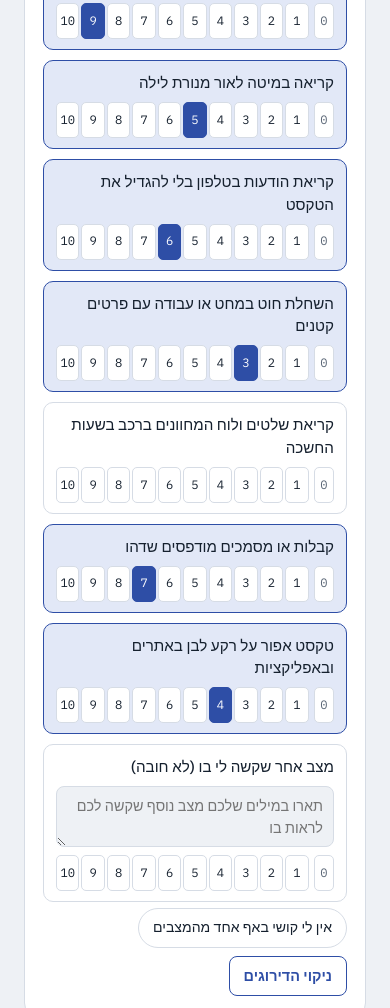
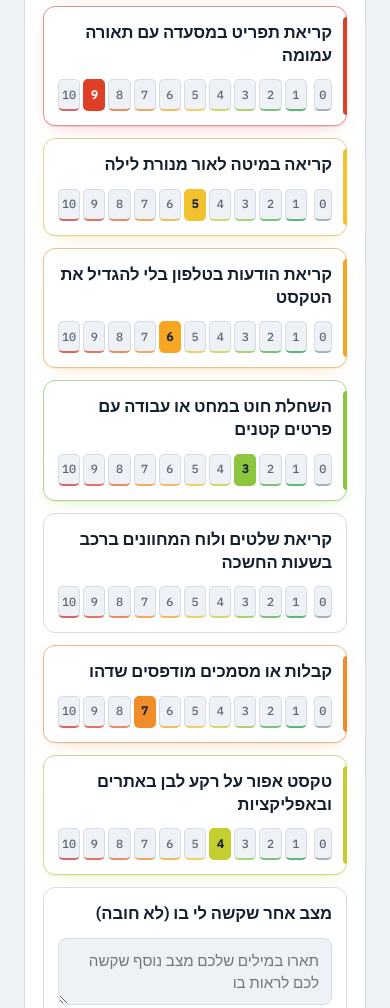
Before and after one commit to zivst1985/near-vision-profile, a plain HTML site: page index.html in a window 390 px wide. Shown: the part 1316-2324 px from the top of the page. Drawn offline with Linux system fonts and the light colour scheme; a web font is replaced by a local one.

Commit message:
v10: refined rating UI, larger questions, compact green-to-red scale

```diff
--- a/index.html
+++ b/index.html
@@ -185,31 +185,36 @@ details ul{margin:8px 0 0;padding-inline-start:18px;display:flex;flex-direction:
   .podium li{grid-template-columns:2em 28px minmax(0,1fr) 3em;}
   .podium .pbar{display:none}
 }
-/* v9: rate each situation 0–10, no category labels, random order per participant */
-.rate-legend{display:flex;justify-content:space-between;gap:8px;font-size:.8rem;color:var(--muted)}
-.rate-list{display:flex;flex-direction:column;gap:10px}
-.rate-item{border:1.5px solid var(--line);border-radius:10px;padding:10px 12px;display:flex;flex-direction:column;gap:8px;background:var(--surface)}
-.rate-item.on{border-color:var(--accent);background:var(--accent-soft)}
-.rate-text{font-weight:500;font-size:.95rem}
-.rate-scale{display:grid;grid-template-columns:repeat(11,minmax(0,1fr));gap:4px}
-.rv{font:inherit;font-family:var(--f-mono);font-size:.88rem;min-height:38px;min-width:0;border:1px solid var(--line);border-radius:6px;background:var(--surface);color:var(--ink);cursor:pointer;padding:0}
-.rv.z{margin-inline-end:6px;color:var(--muted)}
-.rv:hover{border-color:var(--accent)}
-.rv[aria-pressed="true"]{background:var(--accent);border-color:var(--accent);color:var(--sel-fg)}
-.rv.z[aria-pressed="true"]{background:var(--muted);border-color:var(--muted);color:var(--sel-fg)}
-.rv:focus-visible{outline:2px solid var(--accent);outline-offset:2px}
-.rate-ends{display:flex;justify-content:space-between;font-size:.72rem;color:var(--muted)}
-.rate-item textarea{font:inherit;font-size:.9rem;color:var(--ink);background:var(--bg);border:1px solid var(--line);border-radius:8px;padding:8px 10px;resize:vertical;min-height:48px;width:100%}
+/* v10: rating UI. Question text leads; a compact 0–10 scale coloured from green (1, mild) to red (10, severe); 0 is neutral. */
+.rate-legend{display:grid;grid-template-columns:auto 1fr auto;gap:10px;align-items:center;font-size:.78rem;color:var(--muted);max-width:460px}
+.rate-legend .grad{height:6px;border-radius:3px;background:linear-gradient(to right,#1e9e4a,#8cc63f,#f2c12e,#f28c28,#d62828)}
+html[dir="rtl"] .rate-legend .grad{background:linear-gradient(to left,#1e9e4a,#8cc63f,#f2c12e,#f28c28,#d62828)}
+.rate-list{display:flex;flex-direction:column;gap:12px}
+.rate-item{position:relative;border:1px solid var(--line);border-radius:12px;padding:16px 18px;display:flex;flex-direction:column;gap:12px;background:var(--surface);transition:border-color .2s,box-shadow .2s}
+.rate-item::before{content:"";position:absolute;inset-block:10px;inset-inline-start:-1px;width:4px;border-radius:0 4px 4px 0;background:var(--sel,transparent);transition:background .2s}
+html[dir="rtl"] .rate-item::before{border-radius:4px 0 0 4px}
+.rate-item.on{border-color:color-mix(in srgb,var(--sel) 45%,var(--line));box-shadow:0 1px 0 color-mix(in srgb,var(--sel) 12%,transparent),0 6px 18px -12px color-mix(in srgb,var(--sel) 60%,transparent)}
+.rate-text{font-weight:600;font-size:1.12rem;line-height:1.4;letter-spacing:-.005em;color:var(--ink)}
+.rate-scale{display:grid;grid-template-columns:repeat(11,minmax(0,1fr));gap:4px;max-width:460px}
+.rv{--c:#8a94a3;font:inherit;font-family:var(--f-mono);font-size:.78rem;font-weight:500;height:30px;min-width:0;padding:0;border:1px solid var(--line);border-bottom:2px solid color-mix(in srgb,var(--c) 70%,transparent);border-radius:6px;background:var(--bg);color:var(--muted);cursor:pointer;transition:background .15s,color .15s,border-color .15s,transform .1s}
+.rv.z{margin-inline-end:8px}
+.rv:hover{border-color:var(--c);color:var(--ink)}
+.rv:active{transform:scale(.94)}
+.rv[aria-pressed="true"]{background:var(--c);border-color:var(--c);color:var(--cf,#fff);font-weight:700}
+.rv:focus-visible{outline:2px solid var(--c);outline-offset:2px}
+.rate-item textarea{font:inherit;font-size:.95rem;color:var(--ink);background:var(--bg);border:1px solid var(--line);border-radius:8px;padding:10px 12px;resize:vertical;min-height:48px;width:100%}
 .rate-item textarea:focus-visible{outline:2px solid var(--accent);outline-offset:1px}
 .sit-res{list-style:none;padding:0}
 .sit-res li{display:flex;gap:10px;align-items:baseline}
-.rate-val{flex:none;font-family:var(--f-mono);font-weight:600;font-size:.85rem;min-width:3.4em;text-align:center;border-radius:6px;padding:1px 6px;background:var(--accent-soft);color:var(--accent);direction:ltr}
+.rate-val{flex:none;font-family:var(--f-mono);font-weight:700;font-size:.82rem;min-width:3.4em;text-align:center;border-radius:6px;padding:2px 6px;background:var(--c,var(--accent-soft));color:var(--cf,var(--accent));direction:ltr}
 .pname .avg{font-size:.72rem;color:var(--muted)}
 .generic-pill{background:var(--muted)}
 @media (max-width:620px){
-  .rate-scale{gap:2px}
-  .rv{font-size:.76rem;min-height:36px;border-radius:5px}
-  .rv.z{margin-inline-end:3px}
+  .rate-item{padding:14px 14px}
+  .rate-text{font-size:1.04rem}
+  .rate-scale{gap:3px;max-width:none}
+  .rv{height:32px;font-size:.74rem;border-radius:5px}
+  .rv.z{margin-inline-end:4px}
 }
 </style>
 </head><body>
@@ -244,7 +249,7 @@ details ul{margin:8px 0 0;padding-inline-start:18px;display:flex;flex-direction:
 </div>
 
 <script>
-// v9: the participant rates each of 9 everyday situations from 0 to 10 (0 or skip = doesn't bother).
+// v10: refined rating UI (green→red scale). v9: the participant rates each of 9 everyday situations from 0 to 10 (0 or skip = doesn't bother).
 // Situations are shown without category labels, in a random order for each participant.
 // Category weights come from the sum of the ratings of each category's situations.
 const VERSION = 'v9-rating';
@@ -271,7 +276,7 @@ const T = {
   eye:{od:'ימין',os:'שמאל'}, rxCol:{sph:'Sph',cyl:'Cyl',ax:'Axis',add:'ADD'},
   secA:'עד כמה קשה לך לראות במצבים האלה?',
   rateLead:'לכל מצב, בחרו עד כמה הוא מפריע לכם: 1 מפריע מעט, 10 מפריע מאוד. אם המצב לא מפריע לכם, בחרו 0 או דלגו עליו. לחיצה נוספת על אותו מספר מבטלת את הבחירה.',
-  lo:'0 = לא מפריע', hi:'10 = מפריע מאוד',
+  lo:'0 לא מפריע · 1 מעט', hi:'10 מאוד',
   hint:n=>`דורגו ${n} מתוך 9 מצבים`,
   noneHint:'סומן: אין לי קושי באף אחד מהמצבים.',
   reset:'ניקוי הדירוגים', none:'אין לי קושי באף אחד מהמצבים',
@@ -330,7 +335,7 @@ const T = {
   eye:{od:'Right',os:'Left'}, rxCol:{sph:'Sph',cyl:'Cyl',ax:'Axis',add:'ADD'},
   secA:'How hard is it for you to see in these situations?',
   rateLead:'For each situation, pick how much it bothers you: 1 bothers a little, 10 bothers a lot. If it doesn’t bother you, pick 0 or skip it. Tap the same number again to undo.',
-  lo:'0 = doesn’t bother', hi:'10 = bothers a lot',
+  lo:'0 not at all · 1 a little', hi:'10 a lot',
   hint:n=>`${n} of 9 situations rated`,
   noneHint:'Marked: no difficulty in any of these situations.',
   reset:'Clear ratings', none:'None of these is hard for me',
@@ -466,19 +471,24 @@ function updateAge(){
 }
 
 const ratedCount = () => ALL.filter(s=>S.rate[s]!==null).length;
+// Rating colours: 0 neutral; 1 green (mild) through 10 red (severe). cf = text colour on the filled button.
+const RC = ['#8a94a3','#1e9e4a','#4cad44','#8cc63f','#c3cf2f','#f2c12e','#f6a623','#f28c28','#ea6227','#de3f26','#d62828'];
+const RF = v => (v>=3 && v<=7) ? '#15202e' : '#ffffff';
+const rcStyle = v => (v===null||v===undefined) ? '' : `--c:${RC[v]};--cf:${RF(v)}`;
 function scaleHtml(id, cur, label){
   return `<div class="rate-scale" role="group" aria-label="${esc(label)}">${VALS.map(v=>
-    `<button type="button" class="rv${v===0?' z':''}" data-sit="${id}" data-v="${v}" aria-pressed="${cur===v}">${v}</button>`).join('')}</div>`;
+    `<button type="button" class="rv${v===0?' z':''}" style="${rcStyle(v)}" data-sit="${id}" data-v="${v}" aria-pressed="${cur===v}">${v}</button>`).join('')}</div>`;
 }
+const itemAttr = v => v>0 ? ` on" style="--sel:${RC[v]}` : '';
 function renderRate(){
   const t = T[lang];
   let h = `<p class="rank-hint" id="rank-hint">${esc(S.none?t.noneHint:t.hint(ratedCount()))}</p>`;
-  h += `<div class="rate-legend"><span>${esc(t.lo)}</span><span>${esc(t.hi)}</span></div><div class="rate-list">`;
+  h += `<div class="rate-legend"><span>${esc(t.lo)}</span><span class="grad"></span><span>${esc(t.hi)}</span></div><div class="rate-list">`;
   S.shown.forEach(s=>{
     const v = S.rate[s];
-    h += `<div class="rate-item${v>0?' on':''}"><p class="rate-text">${esc(t.sit[s])}</p>${scaleHtml(s, v, t.sit[s])}</div>`;
+    h += `<div class="rate-item${itemAttr(v)}"><p class="rate-text">${esc(t.sit[s])}</p>${scaleHtml(s, v, t.sit[s])}</div>`;
   });
-  h += `<div class="rate-item${S.otherRate>0?' on':''}"><p class="rate-text">${esc(t.otherBtn)}</p>
+  h += `<div class="rate-item${itemAttr(S.otherRate)}"><p class="rate-text">${esc(t.otherBtn)}</p>
     <textarea id="other-text" data-other="1" rows="2" placeholder="${esc(t.otherPh)}" aria-label="${esc(t.otherBtn)}">${esc(S.other||'')}</textarea>
     ${scaleHtml(OTHER, S.otherRate, t.otherBtn)}</div>`;
   h += `</div><div class="sit-actions"><button type="button" class="sit-none${S.none?' on':''}" id="sit-none" aria-pressed="${S.none}">${esc(t.none)}</button>`;
@@ -583,7 +593,7 @@ function renderResults(){
   h += `</ol></div>`;
   const b = bothered();
   h += `<div class="r-sec full"><h3>${t.sitH}</h3>`;
-  h += (S.none || !b.length) ? `<p class="note">${esc(t.noneRes)}</p>` : `<ol class="sit-res">${b.map(x=>`<li><span class="rate-val">${x.v??'—'}/10</span><span>${x.s===OTHER?'':`<span class="tagc">${esc(t.cat[catOf(x.s)])}</span> `}${esc(sitLabel(x.s))}</span></li>`).join('')}</ol>`;
+  h += (S.none || !b.length) ? `<p class="note">${esc(t.noneRes)}</p>` : `<ol class="sit-res">${b.map(x=>`<li><span class="rate-val" style="${rcStyle(x.v)}">${x.v??'—'}/10</span><span>${x.s===OTHER?'':`<span class="tagc">${esc(t.cat[catOf(x.s)])}</span> `}${esc(sitLabel(x.s))}</span></li>`).join('')}</ol>`;
   h += `</div>`;
   const rl = rxLine(), al = addLine();
   h += `<div class="r-sec"><h3>${t.addH}</h3><p class="add-big"><span class="num" dir="ltr">${r.addMax===null?'—':esc(fmtD(r.addMax))}</span> <span class="pill add-pill l${r.addLvl??'x'}">${r.addLvl===null?esc(t.addNone):esc(t.addLvl[r.addLvl])}</span></p></div>`;
```
